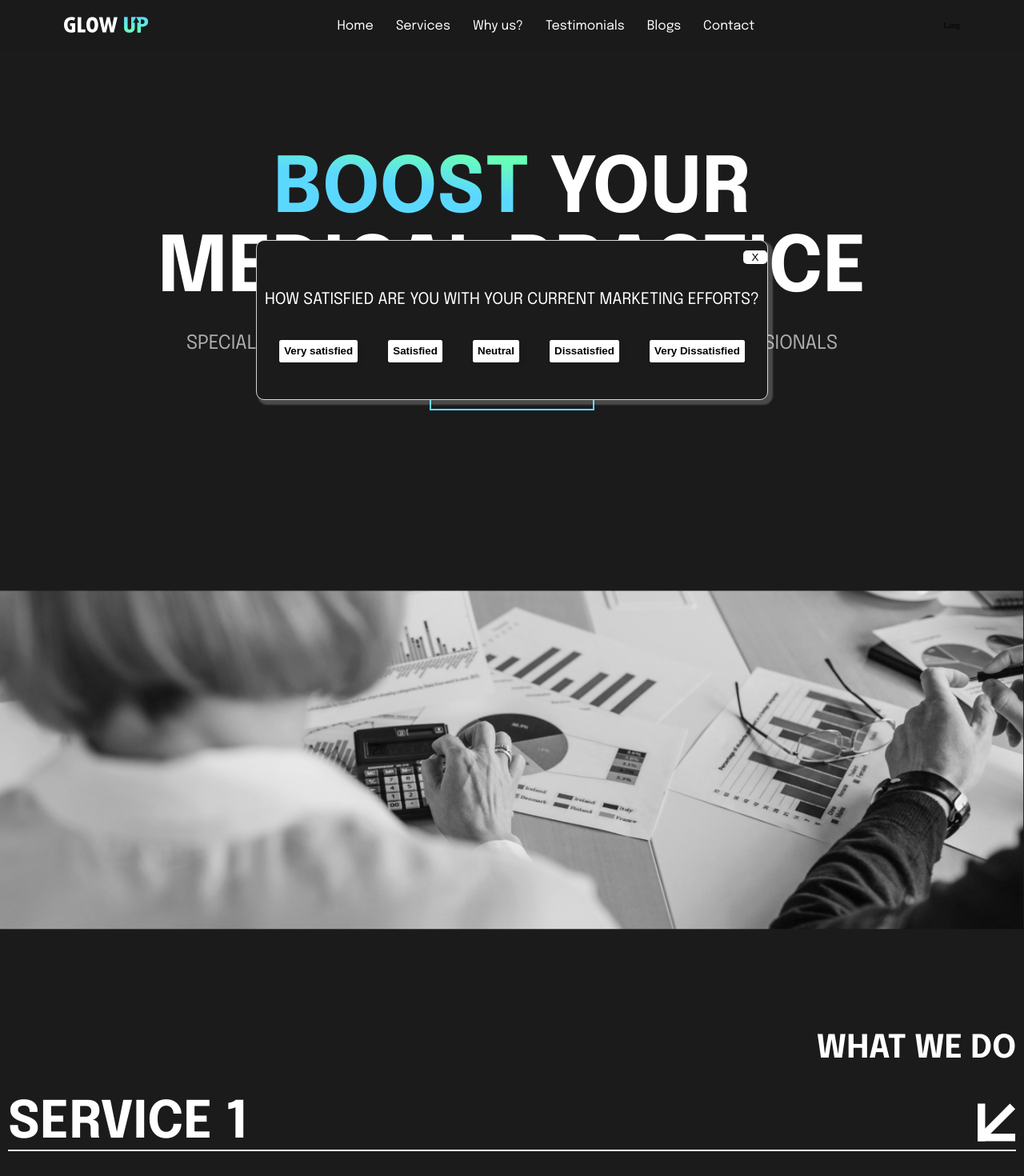
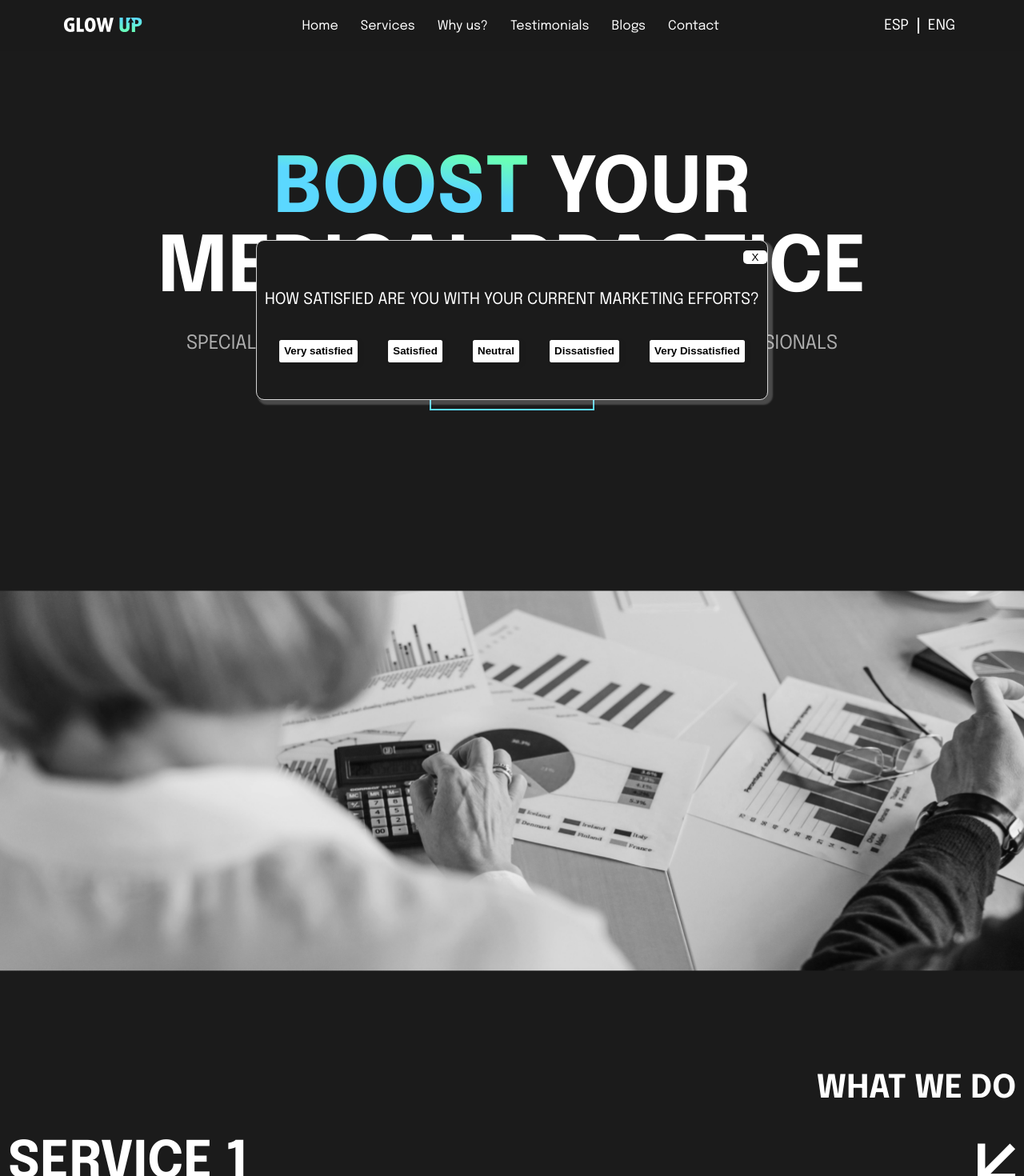
Before and after one commit to LeandroMaxRomero/glowup_site, a React (Vite) app: page / in a window 1280 px wide. Shown: the top 1470 px of the page at 80% size. Built offline with nearby package versions, Linux system fonts and the light colour scheme.

Commit message:
0.02 high

```diff
--- a/src/components/Home/Hero.jsx
+++ b/src/components/Home/Hero.jsx
@@ -1,7 +1,7 @@
 
 export const Hero = () => {
   return (
-    <div>
+    <div className="container__hero">
         <img src="./img/hero.png" alt="Imagen Hero" />
     </div>
   )
--- a/src/components/NavBar/Lang.jsx
+++ b/src/components/NavBar/Lang.jsx
@@ -1,6 +1,18 @@
+import { useContext } from "react";
+import { LenguaContext } from "../../Context/LangProvider";
 
 export const Lang = () => {
+  const useLengua = () => useContext(LenguaContext);
+  const {  changeLang } = useLengua();
   return (
-    <div>Lang</div>
+    <div className="container__lang">
+      <button className="btn-idioma" onClick={() => changeLang("castellano")}>
+          ESP
+        </button>
+        <div className="divisor"></div>
+        <button className="btn-idioma" onClick={() => changeLang("english")}>
+          ENG
+        </button>
+    </div>
   )
 }
--- a/src/scss/layout/_blogspots.scss
+++ b/src/scss/layout/_blogspots.scss
@@ -6,6 +6,7 @@
     padding: 0 1rem 158px;
     margin: 0 auto;
     h2{
+      text-align: start;
       font-size: 40px;
       font-style: normal;
       font-weight: 700;
--- a/src/scss/layout/_header.scss
+++ b/src/scss/layout/_header.scss
@@ -49,6 +49,9 @@ h4{
         justify-content: center;
         gap: 10px;
         border: 2px solid #5BD8FF;
+        &:hover{
+            cursor: pointer;
+        }
 
     h3{
         color: v.$blanco;
--- a/src/scss/layout/_home.scss
+++ b/src/scss/layout/_home.scss
@@ -4,6 +4,20 @@
     height: 100%;
     background-color: v.$background;
     margin-top: 189px;
+}
+
+.container__hero{
+    width: 100%;
+    min-height: 475.719px;
+    max-width: 1920px;
+    display: flex;
+    justify-content: center;
+    margin: 0 auto;
+    padding: 0;
+    img{
+        width: 100%;
+        object-fit: cover;
+    }
 }
 
 .container__aboutus{
@@ -48,6 +62,7 @@
         gap: 20px;
     }
     h2{
+        text-align: start;
         font-size: 40px;
         font-style: normal;
         font-weight: 700;
--- a/src/scss/layout/_navbar.scss
+++ b/src/scss/layout/_navbar.scss
@@ -42,3 +42,26 @@
         color: v.$blanco;
     }
 }
+
+.container__lang{
+    display: flex;
+    button{
+        border: none;
+        background-color: transparent;
+        color: v.$blanco;
+        font-family: v.$font;
+        font-size: 18px;
+        font-style: normal;
+        font-weight: 400;
+        line-height: normal;
+        text-transform: uppercase;
+
+    }
+    .divisor{
+        background-color: transparent;
+        width: 2px;
+        height: 20px;
+        margin: 0 5px;
+        background-color: v.$blanco;
+    }
+}
--- a/src/scss/layout/_slider.scss
+++ b/src/scss/layout/_slider.scss
@@ -7,6 +7,7 @@
     margin: 0 auto 184px;
     border: 2px dashed v.$gris;
     h2{
+      text-align: left;
         font-size: 40px;
         font-style: normal;
         font-weight: 700;
```
Lines whose indentation alone changed are shown as unchanged.
